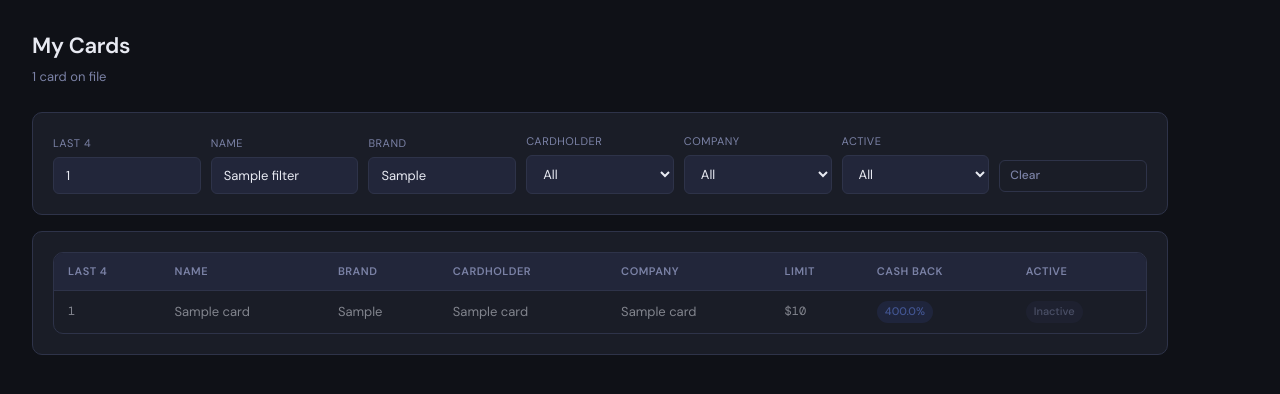
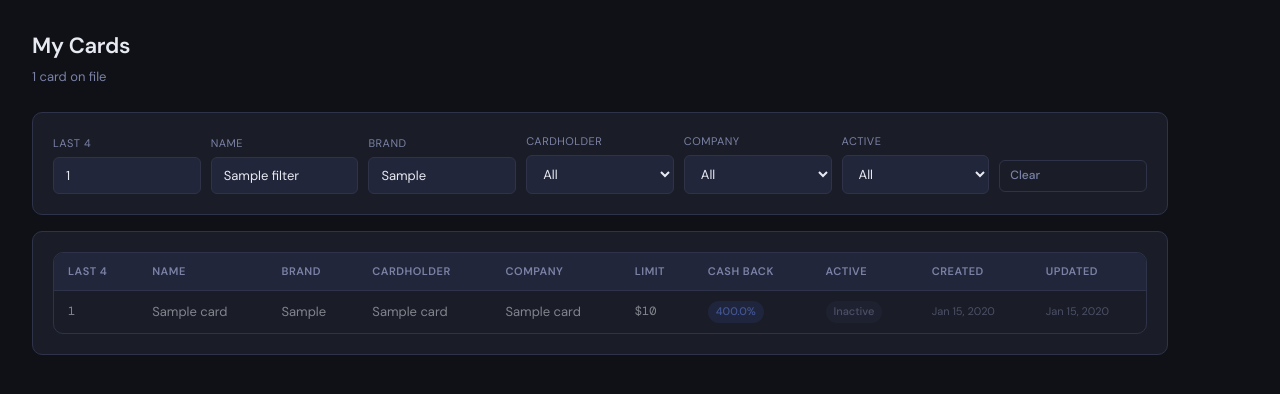
Before and after one commit to kraziers26/Computer_Reseller_Portal, a Python web app: template portal/templates/manage/cards.html in a window 1280 px wide. Shown: the top 394 px of the page. Run offline with Jinja, Linux system fonts and the light colour scheme; the template is opened without the code that fills it: most values are stand-ins (such as "Sample title", 1, 10 or a date in 2020).

Commit message:
Update cards.html

```diff
--- a/portal/templates/manage/cards.html
+++ b/portal/templates/manage/cards.html
@@ -65,7 +65,7 @@
 
 <div class="card">
   <div class="table-wrap"><table>
-    <thead><tr><th>Last 4</th><th>Name</th><th>Brand</th><th>Cardholder</th><th>Company</th><th>Limit</th><th>Cash Back</th><th>Active</th>{% if is_admin %}<th></th>{% endif %}</tr></thead>
+    <thead><tr><th>Last 4</th><th>Name</th><th>Brand</th><th>Cardholder</th><th>Company</th><th>Limit</th><th>Cash Back</th><th>Active</th><th>Created</th><th>Updated</th>{% if is_admin %}<th></th>{% endif %}</tr></thead>
     <tbody>
     {% set first_incomplete_shown = namespace(v=false) %}
     {% for c in cards %}
@@ -85,6 +85,8 @@
       <td class="mono">${{ "{:,.0f}".format(c.credit_limit or 0) }}</td>
       <td><span class="badge badge-accent">{{ "{:.1%}".format(c.cashback_rate) }}</span></td>
       <td>{% if c.is_active %}<span class="badge badge-success">Active</span>{% else %}<span class="badge badge-muted">Inactive</span>{% endif %}</td>
+      <td style="font-size:11px;color:var(--muted);white-space:nowrap">{{ c.created_at.strftime('%b %d, %Y') if c.created_at else '—' }}</td>
+      <td style="font-size:11px;color:var(--muted);white-space:nowrap">{{ c.updated_at.strftime('%b %d, %Y') if c.updated_at else '—' }}</td>
       {% if is_admin %}
       <td>
         <button onclick="document.getElementById('edit-card-{{ c.card_id }}').style.display='block'"
@@ -97,7 +99,7 @@
     </tr>
     {% if is_admin %}
     <tr id="edit-card-{{ c.card_id }}" style="display:none;background:var(--surface2)">
-      <td colspan="9" style="padding:16px">
+      <td colspan="11" style="padding:16px">
         <form method="POST" action="{{ url_for('manage.edit_card', card_id=c.card_id) }}">
           <input type="hidden" name="csrf_token" value="{{ csrf_token() }}">
           <input type="hidden" name="action" value="update">
```
